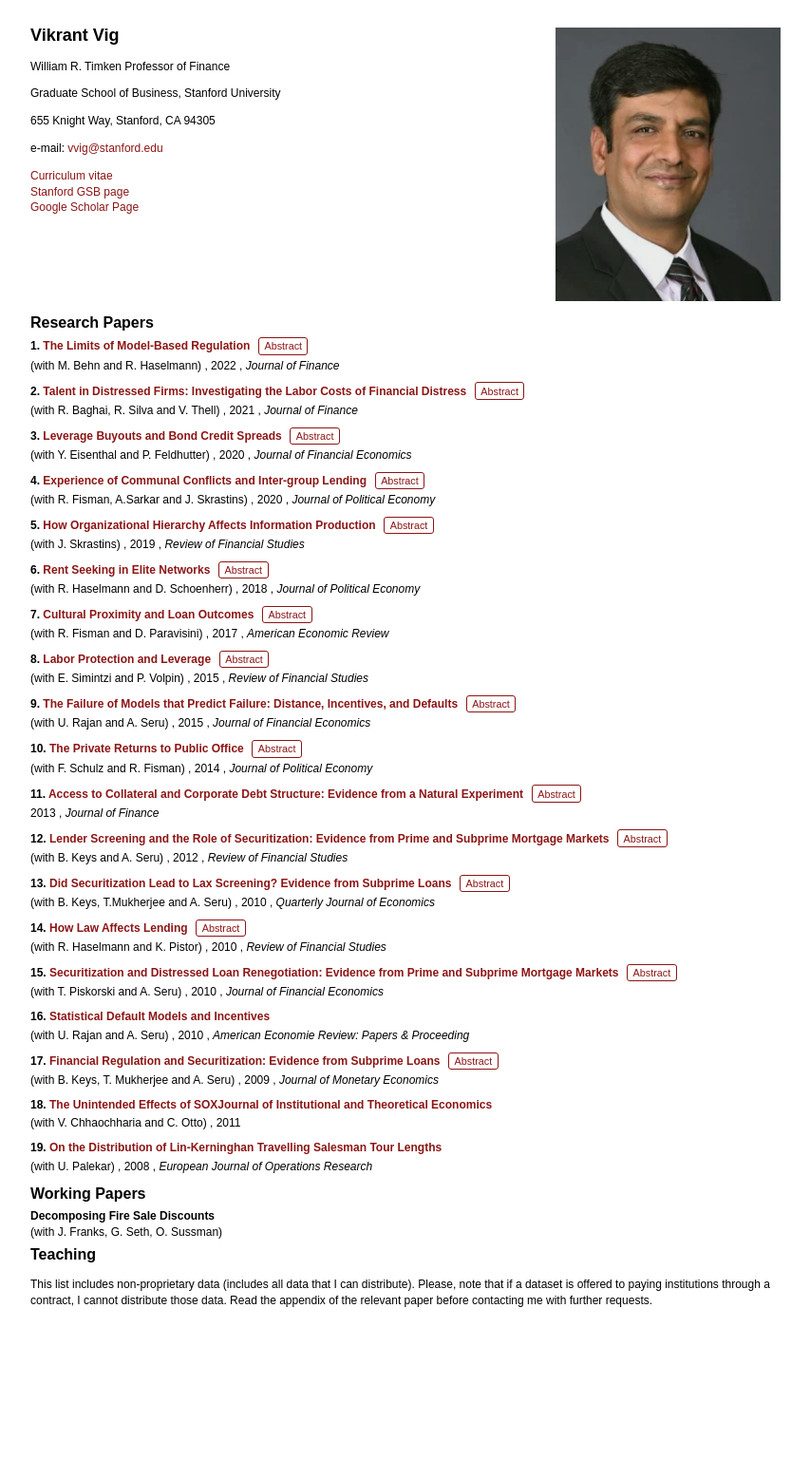
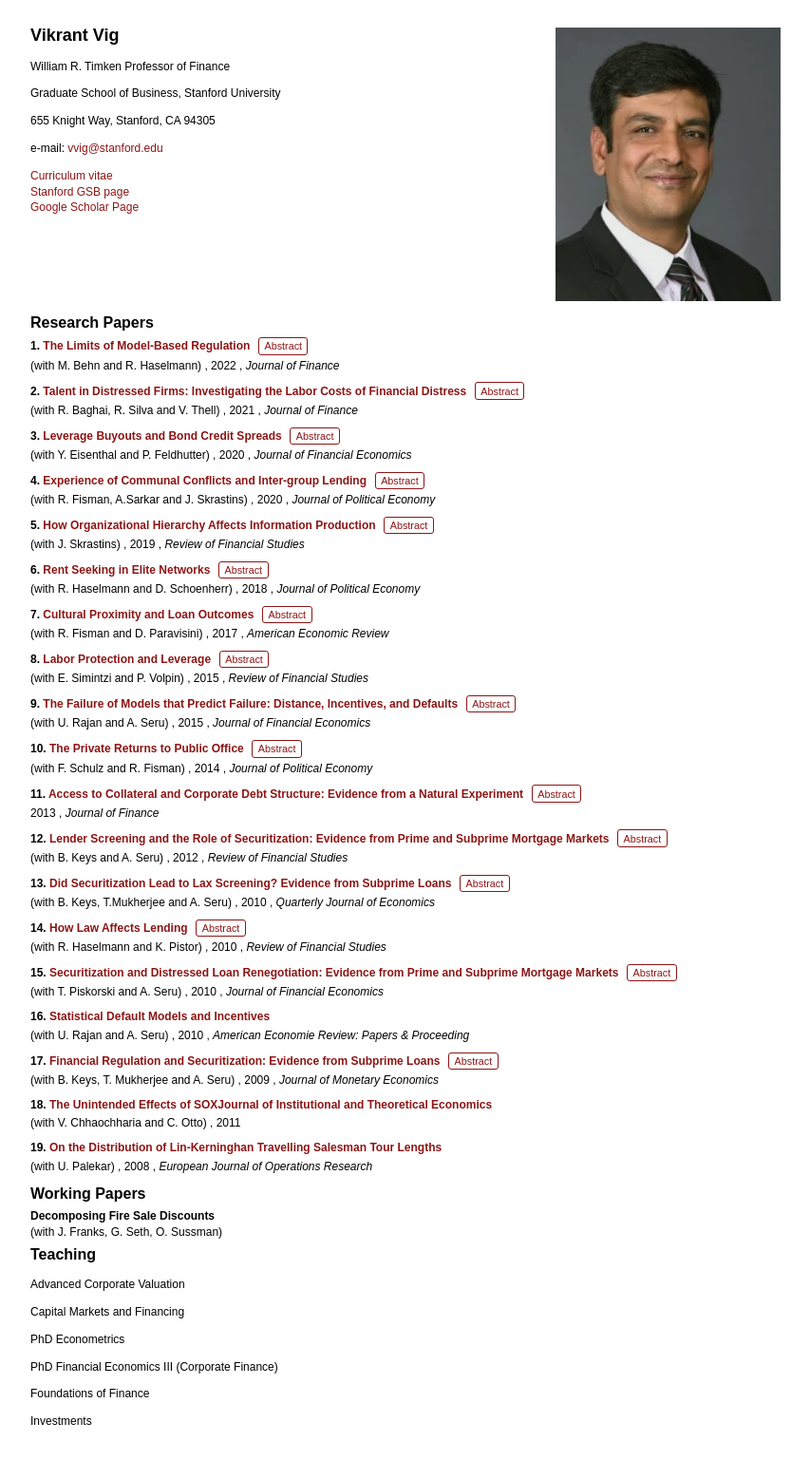
Before and after one commit to vikrantvig0/vikrantvig0.github.io, a Jekyll site: the page built from index.md, in a window 1280 px wide. Shown: the whole page at 95% size, without its empty margins (213-1066 px from the left). Built offline with Jekyll 4.4.1, drawn with Linux system fonts in a browser that asks for light colours; before the commit the page ends 1430 px from its top, so only the background shows below that.

Commit message:
Update Teaching section with new course titles
Added new course titles to the Teaching section.

```diff
--- a/index.md
+++ b/index.md
@@ -78,6 +78,7 @@ e-mail: [vvig@stanford.edu](mailto:vvig@stanford.edu)
 </div>
 {% endfor %}
 
+
 ## Working Papers
 
 {% for workingpaper in site.data.working_papers.working_papers %}
@@ -145,4 +146,14 @@ e-mail: [vvig@stanford.edu](mailto:vvig@stanford.edu)
 
 ## Teaching
 
-This list includes non-proprietary data (includes all data that I can distribute). Please, note that if a dataset is offered to paying institutions through a contract, I cannot distribute those data. Read the appendix of the relevant paper before contacting me with further requests.
+Advanced Corporate Valuation
+
+Capital Markets and Financing
+
+PhD Econometrics
+
+PhD Financial Economics III (Corporate Finance)
+
+Foundations of Finance
+
+Investments
```
